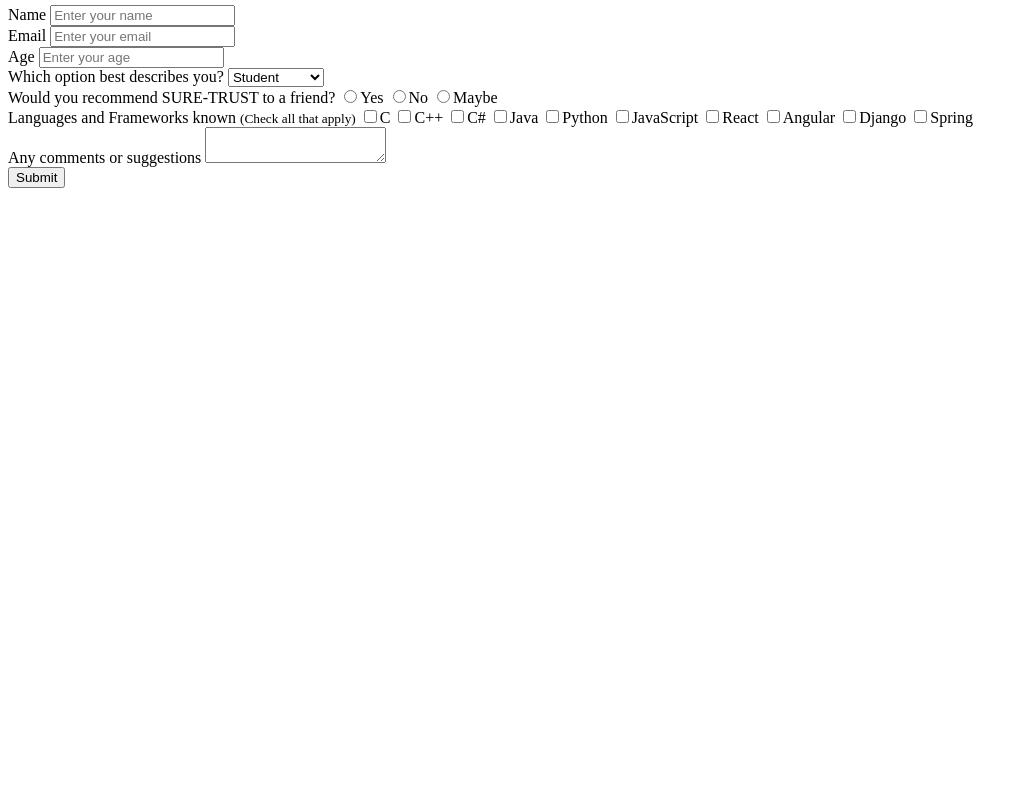
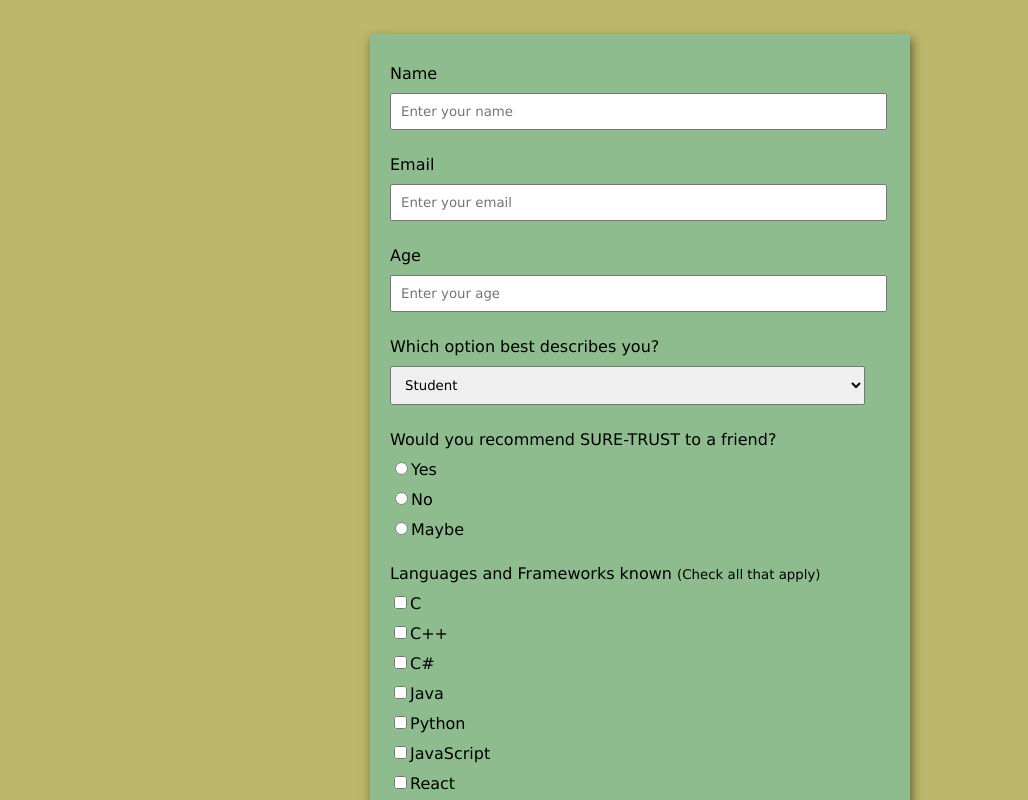
Before and after one commit to Mounika1526/survey, a plain HTML site: page index.html in a window 1280 px wide. Shown: the part 75-875 px from the top of the page, without its empty margins (0-1028 px from the left). Before the commit the page ends 800 px from the top, so only its background shows below. Drawn offline with Linux system fonts and the light colour scheme.

Commit message:
Update index.html

```diff
--- a/index.html
+++ b/index.html
@@ -9,7 +9,7 @@
 	<title>
 		Survey Form using HTML and CSS
 	</title>
-    <link rel="stylesheet" href="survey form.css">
+    <link rel="stylesheet" href="style.css">
 
 </head>
 
```
